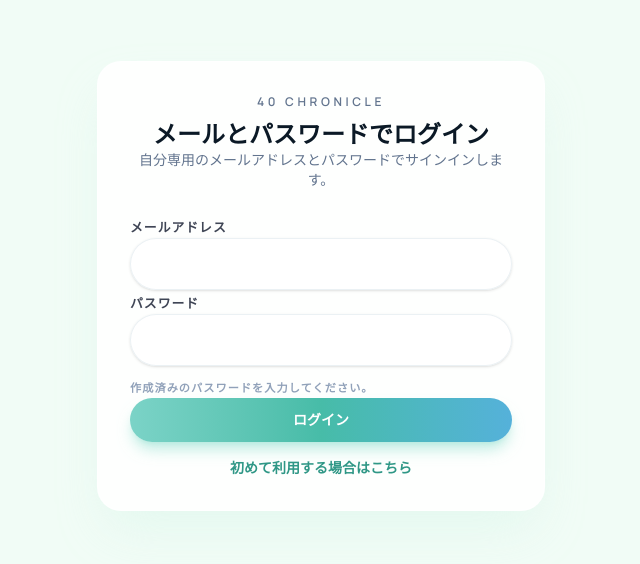
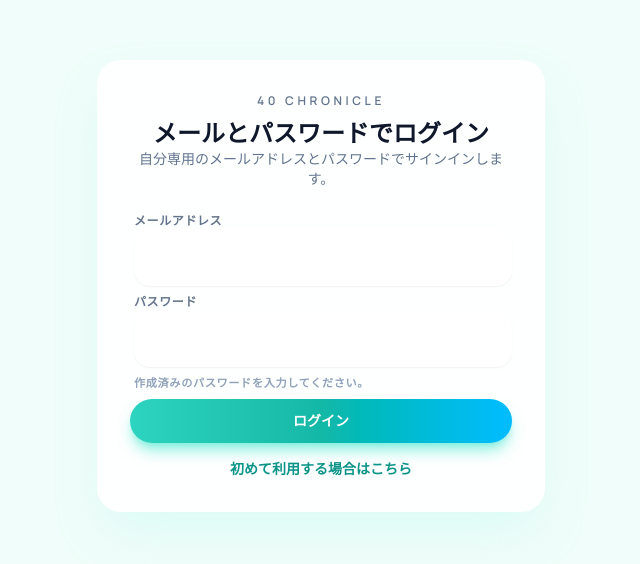
Before and after one commit to Yusuke0018/from40-kaizen, a Next.js app: page /today in a window 1280 px wide. Shown: the part 114-678 px from the top of the page, without its empty margins (319-959 px from the left). Built offline with nearby package versions, Linux system fonts and the light colour scheme; no server answers.

Commit message:
refactor: modern laboratory global styling
Update globals.css to a modern laboratory theme with refined teal/sky palette, glassy background gradients, and upgraded form and slider styling.

```diff
--- a/src/app/globals.css
+++ b/src/app/globals.css
@@ -2,40 +2,51 @@
 
 :root {
   color-scheme: light;
-  --background: #f4faf7;
-  --foreground: #0b1926;
-  --surface: #ffffffeb;
-  --radius-xl: 28px;
+  --background: #f8fafc;
+  --foreground: #0f172a;
+  --radius-xl: 24px;
+  --radius-lg: 16px;
 }
 
 @theme inline {
   --color-background: var(--background);
   --color-foreground: var(--foreground);
-  --color-mint-50: #f1fcf6;
-  --color-mint-100: #dcf7eb;
-  --color-mint-200: #c5f0df;
-  --color-mint-300: #a3e4d7;
-  --color-mint-400: #7bd3c7;
-  --color-mint-500: #47bca8;
-  --color-mint-600: #2f9786;
-  --color-sky-50: #e8f7ff;
-  --color-sky-100: #d1efff;
-  --color-sky-200: #b1e3ff;
-  --color-sky-300: #7ec8e3;
-  --color-sky-400: #55b1da;
-  --color-sky-500: #1e8ec2;
+
+  /* Mint / Teal palette */
+  --color-mint-50: #f0fdfa;
+  --color-mint-100: #ccfbf1;
+  --color-mint-200: #99f6e4;
+  --color-mint-300: #5eead4;
+  --color-mint-400: #2dd4bf;
+  --color-mint-500: #14b8a6;
+  --color-mint-600: #0d9488;
+  --color-mint-700: #0f766e;
+
+  /* Sky accent */
+  --color-sky-50: #f0f9ff;
+  --color-sky-100: #e0f2fe;
+  --color-sky-500: #0ea5e9;
+  --color-sky-600: #0284c7;
+
+  --color-slate-850: #1e293b;
   --color-slate-950: #020617;
+
   --font-sans: var(--font-manrope);
   --font-mono: var(--font-geist-mono);
-  --radius-lg: 20px;
+
   --radius-xl: var(--radius-xl);
+  --radius-lg: var(--radius-lg);
+
+  --shadow-soft: 0 2px 10px rgba(15, 23, 42, 0.03),
+    0 10px 25px rgba(15, 23, 42, 0.04);
+  --shadow-glass: 0 4px 30px rgba(15, 23, 42, 0.06);
+  --shadow-float: 0 20px 40px -10px rgba(13, 148, 136, 0.18);
 }
 
 @media (prefers-color-scheme: dark) {
   :root {
-    --background: #05111b;
-    --foreground: #ecf4f8;
-    --surface: #0b1d2c;
+    --background: #020617;
+    --foreground: #f8fafc;
   }
 }
 
@@ -46,58 +57,120 @@
 }
 
 body {
+  background-color: var(--background);
   background-image:
     radial-gradient(
-      circle at 10% -10%,
-      rgba(148, 163, 253, 0.18),
-      transparent 55%
+      at 0% 0%,
+      rgba(204, 251, 241, 0.5) 0px,
+      transparent 50%
     ),
     radial-gradient(
-      circle at 90% 110%,
-      rgba(45, 212, 191, 0.22),
-      transparent 55%
+      at 100% 0%,
+      rgba(224, 242, 254, 0.5) 0px,
+      transparent 50%
     ),
-    linear-gradient(135deg, var(--background), #f0f9ff 40%, #fdf2ff 100%);
+    radial-gradient(
+      at 100% 100%,
+      rgba(240, 253, 250, 0.5) 0px,
+      transparent 50%
+    );
+  background-attachment: fixed;
   color: var(--foreground);
-  font-family: var(
-    --font-manrope,
-    "Manrope",
-    "SF Pro Display",
-    -apple-system,
-    BlinkMacSystemFont,
-    "Segoe UI",
-    sans-serif
-  );
+  font-family: var(--font-manrope, system-ui, -apple-system, BlinkMacSystemFont,
+      "Segoe UI", sans-serif);
+  -webkit-font-smoothing: antialiased;
   min-height: 100vh;
 }
 
 ::selection {
-  background-color: var(--color-mint-300);
+  background-color: var(--color-mint-200);
   color: var(--color-slate-950);
 }
 
 input,
 textarea,
 select {
-  border-radius: 999px;
-  border: 1px solid rgba(12, 74, 110, 0.08);
-  background: rgba(255, 255, 255, 0.95);
-  padding: 0.85rem 1rem;
+  appearance: none;
+  border-radius: var(--radius-lg);
+  border: 1px solid transparent;
+  background: #ffffff;
+  padding: 1rem 1.25rem;
   font-size: 0.95rem;
   width: 100%;
-  color: inherit;
+  color: var(--color-slate-850);
+  box-shadow: 0 1px 2px rgba(15, 23, 42, 0.06);
+  transition: all 0.2s cubic-bezier(0.4, 0, 0.2, 1);
+  font-weight: 500;
+}
+
+input:focus,
+textarea:focus,
+select:focus {
+  outline: none;
+  background: #ffffff;
+  border-color: var(--color-mint-300);
+  box-shadow: 0 0 0 4px var(--color-mint-50);
+}
+
+input::placeholder,
+textarea::placeholder {
+  color: #94a3b8;
+}
+
+label {
+  display: block;
+  font-size: 0.75rem;
+  font-weight: 700;
+  text-transform: uppercase;
+  letter-spacing: 0.05em;
+  color: #64748b;
+  margin-bottom: 0.5rem;
+  margin-left: 0.25rem;
 }
 
 textarea {
-  border-radius: 24px;
+  border-radius: var(--radius-xl);
   min-height: 120px;
   resize: vertical;
 }
 
-label {
-  font-size: 0.8rem;
-  font-weight: 600;
-  text-transform: uppercase;
-  letter-spacing: 0.08em;
-  color: rgb(15 23 42 / 0.8);
+/* Custom range slider (WebKit) */
+input[type="range"] {
+  -webkit-appearance: none;
+  background: transparent;
+  height: 6px;
+  border-radius: 999px;
+  background-image: linear-gradient(
+    to right,
+    var(--color-mint-200),
+    var(--color-mint-500)
+  );
+  border: none;
+  padding: 0;
+  box-shadow: none;
 }
+
+input[type="range"]::-webkit-slider-thumb {
+  -webkit-appearance: none;
+  height: 24px;
+  width: 24px;
+  border-radius: 50%;
+  background: #ffffff;
+  border: 1px solid rgba(15, 23, 42, 0.08);
+  box-shadow: 0 2px 6px rgba(15, 23, 42, 0.18);
+  margin-top: -9px;
+  transition: transform 0.1s;
+}
+
+input[type="range"]:active::-webkit-slider-thumb {
+  transform: scale(1.05);
+  background: var(--color-mint-50);
+}
+
+input[type="range"]::-webkit-slider-runnable-track {
+  width: 100%;
+  height: 6px;
+  cursor: pointer;
+  background: transparent;
+  border-radius: 999px;
+}
```
